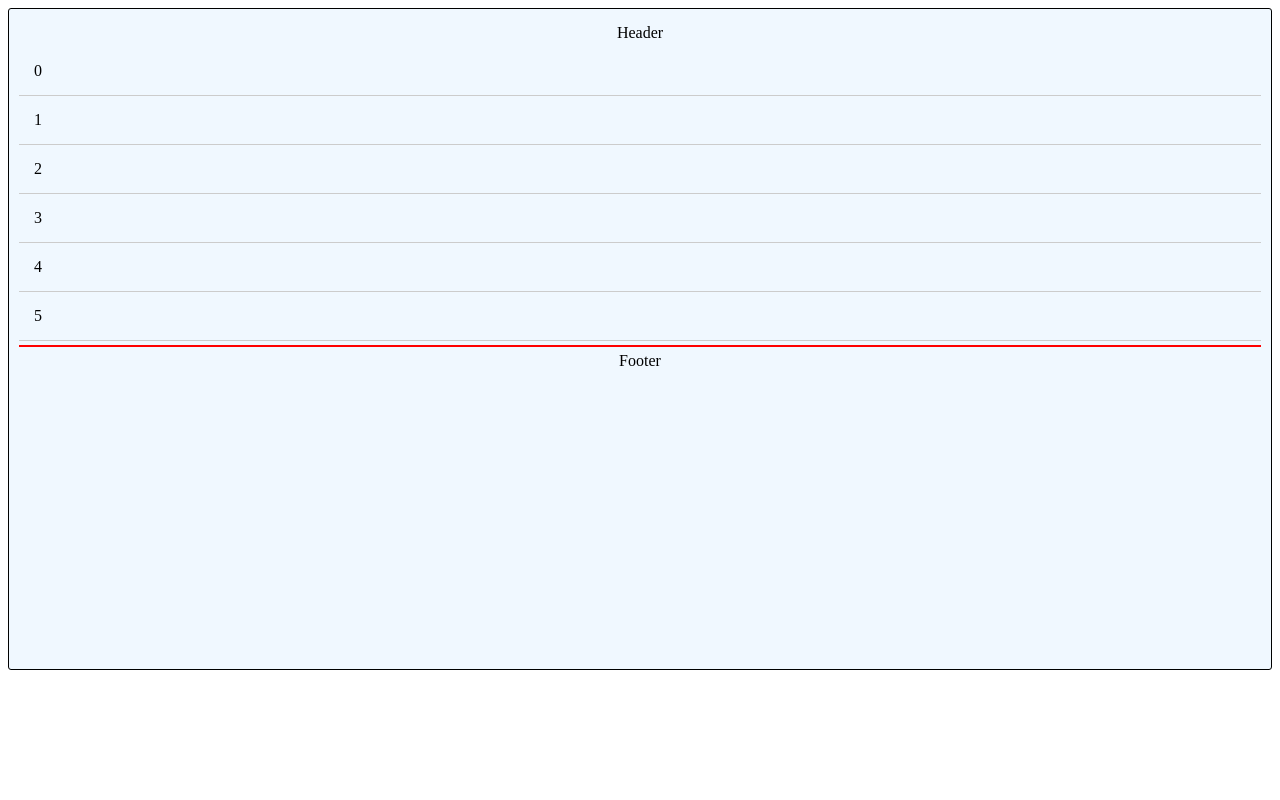
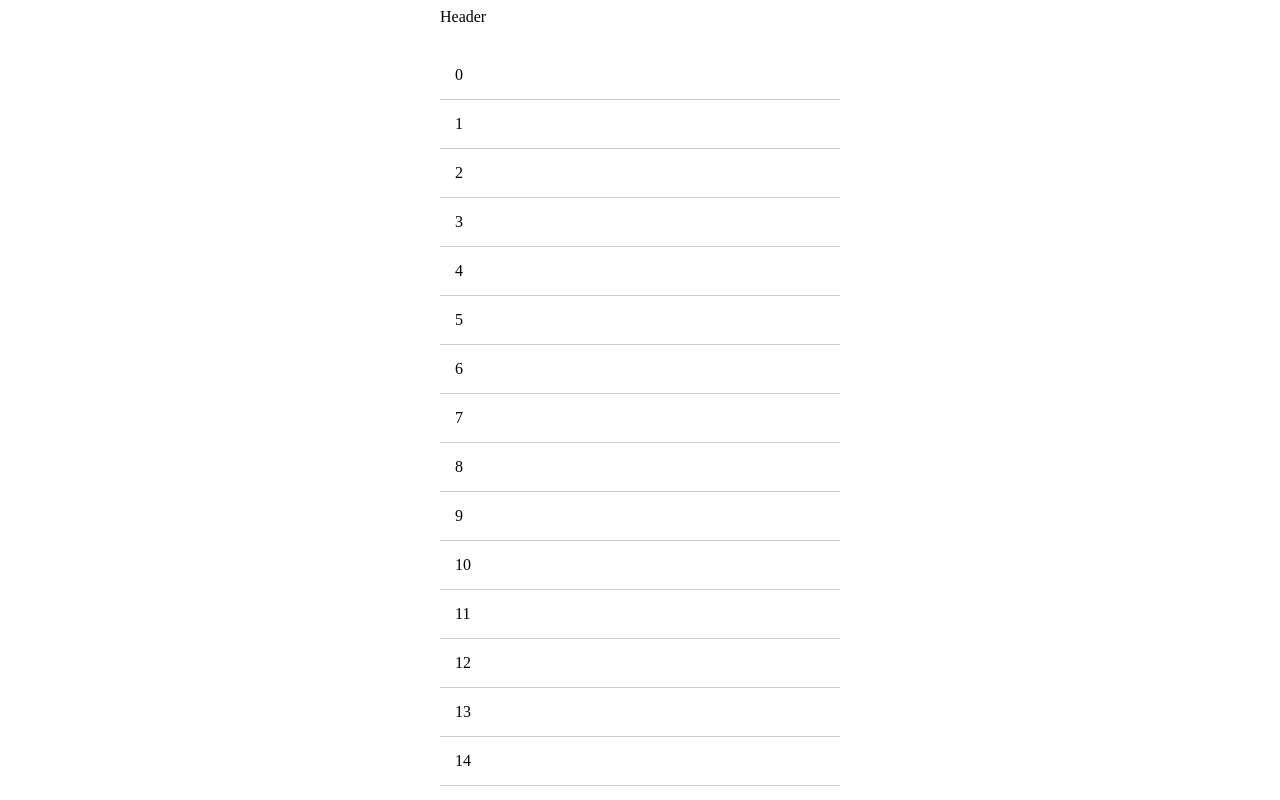
Before and after one commit to zzarcon/react-scroll-shadow, a React app: page / in a window 1280 px wide. Shown: the top 800 px of the page. Built offline with nearby package versions, Linux system fonts and the light colour scheme; the HTML template or start-up script is replaced by a standard one.

Commit message:
Refactor

```diff
--- a/example/app.tsx
+++ b/example/app.tsx
@@ -5,17 +5,26 @@ import {Item, AppWrapper, AppHeader, AppFooter} from './styled';
 
 export default class App extends Component {
   render() {
-    const items = Array(20).fill().map((value, key) =>
-      <Item key={key}>{key}</Item>
-    );
+    const items = [];
+    for (let i = 0; i < 40; i++) {
+      items.push(<Item key={i}>{i}</Item>);
+    }
 
     return (
       <AppWrapper>
         <AppHeader>Header</AppHeader>
         <ScrollShadow
-          height='300px'
-          bottomShadowInactiveColor='aliceblue'
-          bottomShadowActiveColor='blue'
+          bottomShadowColors={{
+            active: 'red',
+            inactive: 'white'
+          }}
+
+          topShadowColors={{
+            active: 'blue',
+            inactive: 'white'
+          }}
+
+          shadowSize={3}
         >
           {items}
         </ScrollShadow>
--- a/example/index.html
+++ b/example/index.html
@@ -3,6 +3,16 @@
 <head>
   <meta charset="UTF-8">
   <title>Example</title>
+  <style>
+    body, html {
+      height: 100%;
+      margin: 0;
+    }
+
+    #app {
+      height: 100%;
+    }
+  </style>
 </head>
 <body>
   <div id="app"></div>
--- a/example/styled.ts
+++ b/example/styled.ts
@@ -6,21 +6,21 @@ export const Item = styled.div`
 `;
 
 export const AppWrapper = styled.div`
-  background: aliceblue;
-  height: 80vh;
-  overflow: hidden;
-  border: 1px solid;
-  border-radius: 3px;
-  padding: 10px;
+  height: 100%;
+  width: 400px;
+  margin: 0 auto;
+  display: flex;
+  flex-direction: column;
 `;
 
 export const AppHeader = styled.div`
-  // background: cadetblue;
-  padding: 5px;
-  text-align: center;
+  flex-shrink: 0;
+  height: 40px;
+  width: 100%;
 `;
 
 export const AppFooter = styled.div`
-  padding: 5px;
-  text-align: center;
+  flex-shrink: 0;
+  height: 40px;
+  width: 100%;
 `;
--- a/src/scroll-shadow.tsx
+++ b/src/scroll-shadow.tsx
@@ -1,34 +1,51 @@
 import * as React from 'react';
 import {Component} from 'react';
-import {ScrollableContent, ScrollableWrapper, ShadowContainer, BottomShadow} from './styled';
+import {ScrollableContent, ScrollableWrapper} from './styled';
+
+export interface ShaddowColors {
+  inactive: string;
+  active: string;
+}
 
 export interface ScrollShadowProps {
   height?: string;
-  bottomShadowInactiveColor?: string;
-  bottomShadowActiveColor?: string;
-  shadowSize?: number; // TODO: Implement shadow height
+  bottomShadowColors?: ShaddowColors;
+  topShadowColors?: ShaddowColors;
+  shadowSize?: number;
 }
 
-export interface ScrollShadowState {
-
-}
-
-export class ScrollShadow extends Component<ScrollShadowProps, ScrollShadowState> {
+export class ScrollShadow extends Component<ScrollShadowProps> {
+  static defaultProps = {
+    shadowSize: 2,
+    bottomShadowColors: {
+      inactive: 'gray',
+      active: 'white'
+    },
+    topShadowColors: {
+      inactive: 'gray',
+      active: 'white'
+    }
+  };
   render() {
-    const {children, height, bottomShadowInactiveColor, bottomShadowActiveColor} = this.props;
+    const {
+      children,
+      height,
+      bottomShadowColors,
+      topShadowColors,
+      shadowSize
+    } = this.props;
     const style = {height};
-
-    // TODO: Support top and bottom shadows based on properties
 
     return (
       <ScrollableWrapper
-        bottomShadow={bottomShadowActiveColor}
+        size={shadowSize}
+        topShadowActiveColor={topShadowColors.active}
+        bottomShadowActiveColor={bottomShadowColors.active}
       >
-        <ShadowContainer>
-          <BottomShadow />
-        </ShadowContainer>
         <ScrollableContent
-          bottomShadow={bottomShadowInactiveColor}
+          size={shadowSize}
+          topShadowInactiveColor={topShadowColors.inactive}
+          bottomShadowInactiveColor={bottomShadowColors.inactive}
           style={style}
         >
           {children}
--- a/src/styled.ts
+++ b/src/styled.ts
@@ -1,56 +1,73 @@
 import styled from 'styled-components';
 
 export interface ScrollableWrapperProps {
-  bottomShadow?: string;
+  size: number;
+  topShadowActiveColor: string;
+  bottomShadowActiveColor: string;
 }
 
 export interface ScrollableContentProps {
-  bottomShadow?: string;
-}
-
-export interface BottomShadowProps {
-  shadowColor?: string;
+  size: number;
+  topShadowInactiveColor: string;
+  bottomShadowInactiveColor: string;
 }
 
 export const ScrollableWrapper = styled.div`
+  display: flex;
+  flex: 1 1 auto;
+  width: 100%;
   position: relative;
+  // Next line is important hack/fix for Firefox
+  // https://stackoverflow.com/questions/28636832/firefox-overflow-y-not-working-with-nested-flexbox
+  min-height:0;
+
+  &::before{
+    content: '';
+    position: absolute;
+    top:0;
+    left:0;
+    right:0;
+    height: ${({size}: ScrollableWrapperProps) => size}px;
+    background: ${({topShadowActiveColor}: ScrollableWrapperProps) => topShadowActiveColor};
+    z-index: 10;
+  }
+  &::after{
+    content: '';
+    position: absolute;
+    bottom:0;
+    left:0;
+    right:0;
+    height: ${({size}: ScrollableWrapperProps) => size}px;
+    background: ${({bottomShadowActiveColor}: ScrollableWrapperProps) => bottomShadowActiveColor};
+    z-index: 10;
+  }
 `;
 
 export const ScrollableContent = styled.div`
-  overflow-y: scroll;
+  flex: 1 1 auto;
+  overflow-y: auto;
   overflow-x: hidden;
+  z-index: 11;
   display: flex;
   flex-direction: column;
-  height: 100%;
 
-  &:after {
+  // Next line is important hack/fix for Safari
+  // https://stackoverflow.com/questions/40895387/z-index-not-working-on-safari-fine-on-firefox-and-chrome
+  transform: translate3d(0,0,0);
+
+  &::before{
     content: '';
-    height: 2px;
+    height: ${({size}: ScrollableContentProps) => size}px;
     width: 100%;
-    background: ${(props: ScrollableContentProps) => props.bottomShadow || 'white'};
-    position: relative;
-    z-index: 23;
-    display: flex;
-    flex: 1;
-    border: 2px solid ${(props: ScrollableContentProps) => props.bottomShadow || 'white'};
+    background: ${({topShadowInactiveColor}: ScrollableContentProps) => topShadowInactiveColor};
+    flex-shrink: 0;
+  }
+  &::after{
+    content: '';
+    height: ${({size}: ScrollableContentProps) => size}px;;
+    width: 100%;
+    background: ${({bottomShadowInactiveColor}: ScrollableContentProps) => bottomShadowInactiveColor};
+    flex-grow: 1;
+    flex-shrink: 0;
   }
 `;
-
-export const ShadowContainer = styled.div`
-  position: absolute;
-  top: 0;
-  left: 0;
-  width: 100%;
-  height: 100%;
-  pointer-events: none;
-`;
-
-export const BottomShadow = styled.div`
-  bottom: 0;
-  left: 0;
-  background-color: ${(props: BottomShadowProps) => props.shadowColor || 'red'};
-  width: inherit;
-  height: 2px;
-  position: absolute;
-  z-index: 1;
-`;
```
